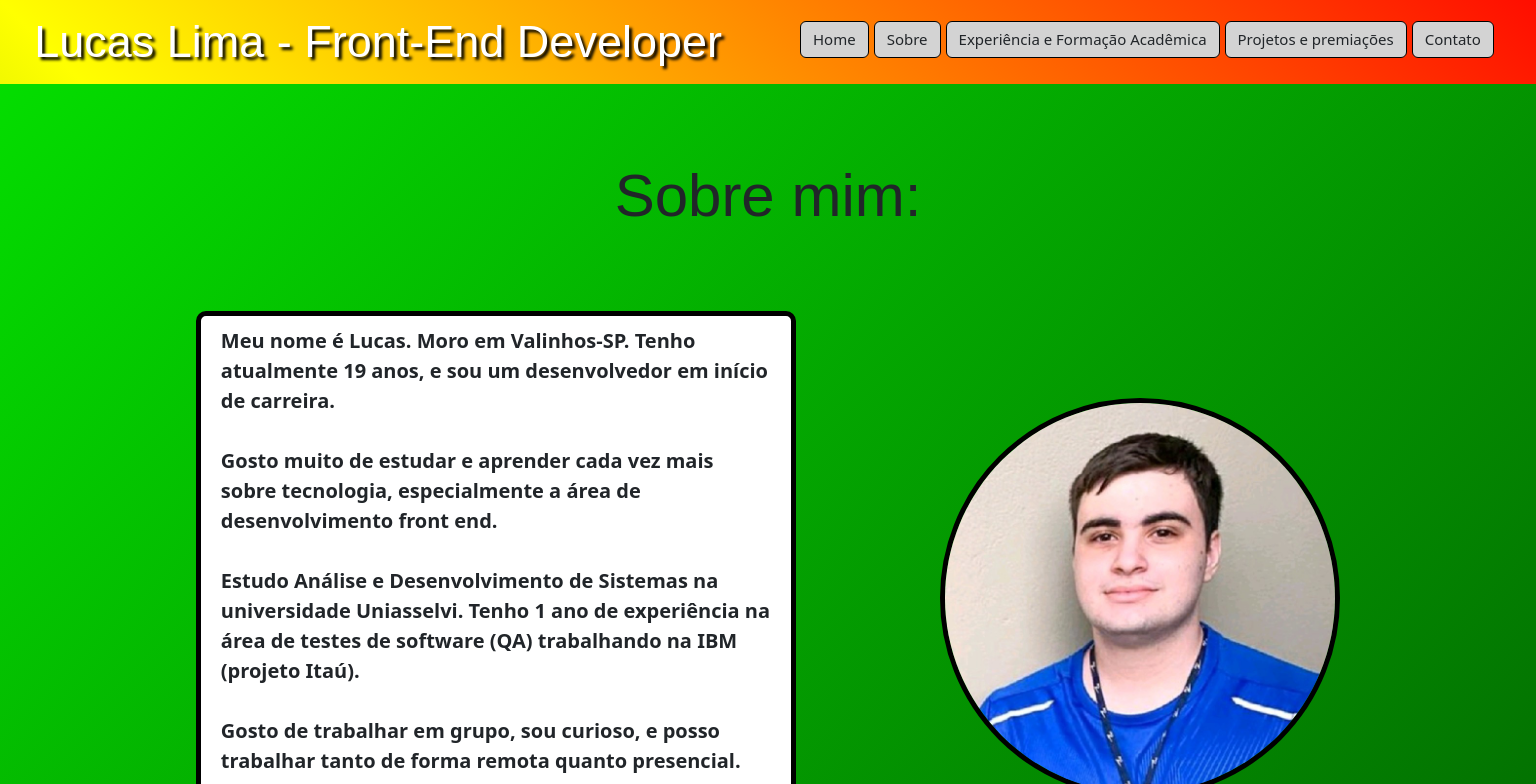
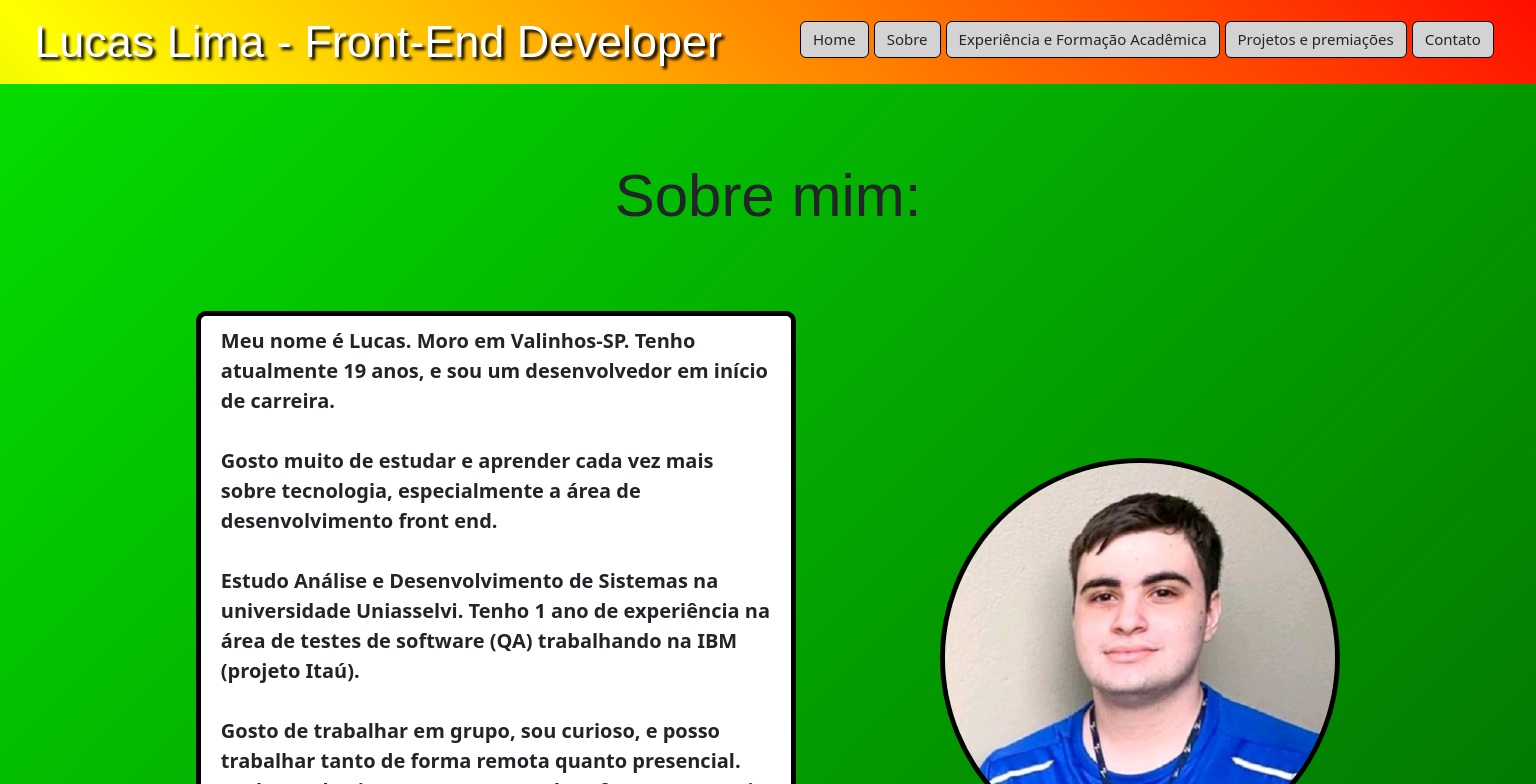
Before and after one commit to LucasFerreiraDeLima/Portfolio, an Angular app: page /sobre in a window 1536 px wide. Shown: the top 784 px of the page. Built offline with nearby package versions, Linux system fonts and the light colour scheme.

Commit message:
modificacoes-finais

```diff
--- a/src/app/home/home.component.css
+++ b/src/app/home/home.component.css
@@ -166,10 +166,10 @@
 
   .botao-individual {
     width: 200px;
-    height: 200px;
-    padding: 15px 15px;
+    height: 125px;
+    padding: 10px 10px;
     color: black;
-    font-size: 25px;
+    font-size: 20px;
     font-weight: bold;
     background-color: #FFF;
     text-decoration: none;
@@ -243,10 +243,10 @@
   }
 }
 
-@media screen and (min-width: 1337px) {
+@media screen and (min-width: 1337px) and (max-width: 2000px) {
   .container-home {
     width: 100%;
-    height: 100vh;
+    height: 100%;
     background: linear-gradient(135deg, #33E0FF 20%, #338AFF 80%);
     background-size: 300% 300%;
     animation: colors 10s ease infinite;
@@ -271,16 +271,15 @@
 
   .clicar-infos {
     display: flex;
-    justify-content: space-between;
+    justify-content: center;
   }
 
   .botoes {
     width: 100px;
     height: 275px;
     display: flex;
+    justify-content: center;
     align-items: center;
-    position: relative;
-    left: 23%;
   }
 
   .botao-individual {
@@ -303,3 +302,63 @@
   }
 
 }
+
+@media screen and (min-width: 2001px) and (max-width: 2560px) {
+  .container-home {
+    width: 100%;
+    height: 100%;
+    background: linear-gradient(135deg, #33E0FF 20%, #338AFF 80%);
+    background-size: 300% 300%;
+    animation: colors 10s ease infinite;
+    position: absolute;
+  }
+
+  .titulo-home {
+    font-size: 70px;
+    letter-spacing: 2px;
+    font-weight: bold;
+    font-family: 'Fjalla One', sans-serif;
+    text-align: center;
+    margin-top: 8%;
+  }
+
+  .titulo-home
+  :hover {
+    color: red;
+    cursor: pointer;
+    transition: .5s;
+  }
+
+  .clicar-infos {
+    display: flex;
+    justify-content: center;
+  }
+
+  .botoes {
+    width: 100px;
+    height: 275px;
+    display: flex;
+    justify-content: center;
+    align-items: center;
+  }
+
+  .botao-individual {
+    margin-right: 50px;
+    padding: 40px 25px;
+    color: black;
+    font-size: 20px;
+    font-weight: bold;
+    background-color: #FFF;
+    text-decoration: none;
+    transition: .8s;
+    display: block;
+    border-radius: 3px;
+  }
+
+  .botao-individual:hover {
+    color: #FFF;
+    background: red;
+    cursor: pointer;
+  }
+
+}
--- a/src/app/requisicoes-http/requisicoes-http.component.ts
+++ b/src/app/requisicoes-http/requisicoes-http.component.ts
@@ -27,8 +27,8 @@ export class RequisicoesHttpComponent implements OnInit{
 
   postJsonInfo() {
     let body = {
-      title: 'foo',
-      body: 'bar',
+      title: 'Olá',
+      body: 'Bom dia',
       userId: 1,
     }
 
--- a/src/app/sobre/sobre.component.css
+++ b/src/app/sobre/sobre.component.css
@@ -269,7 +269,76 @@
   }
 }
 
-@media screen and (min-width: 1337px) {
+@media screen and (min-width: 1337px) and (max-width: 2000px) {
+  .sobre {
+    width: 100%;
+    height: auto;
+    position: absolute;
+    background: linear-gradient(135deg, #04DD00, #036C01);
+  }
+
+  .sobre-topo {
+    margin-top: 5%;
+  }
+
+  .sobre-titulo {
+    font-size: 60px;
+    text-align: center;
+    font-family: 'Acme', sans-serif;
+    margin-bottom: 7px;
+  }
+
+  .sobre-conteudo {
+    margin-left: 3%;
+    margin-right: 3%;
+    margin-bottom: 65px;
+    display: flex;
+    flex-direction: row;
+    align-items: center;
+    justify-content: center;
+  }
+
+  .box {
+    padding: 10px 20px;
+    width: 600px;
+    margin-top: 5%;
+    position: relative;
+    justify-content: center;
+    margin-right: 10%;
+    background: white;
+    border-radius: 10px;
+    border: solid 5px black;
+  }
+
+  .box:hover {
+    cursor: pointer;
+    background-color: red;
+    transition: .8s;
+    color: white;
+  }
+
+  .texto-box {
+    font-size: 20px;
+    font-weight: bold;
+  }
+
+  img {
+    width: 400px;
+    margin-top: 80px;
+    border-radius: 50%;
+    border: solid 5px black;
+    margin-bottom: 20px;
+  }
+
+  img:hover {
+    cursor: pointer;
+    border-color: red;
+    transition: .6s;
+  }
+
+}
+
+@media screen and (min-width: 2001px) and (max-width: 2561px) {
   .sobre {
     width: 100%;
     height: auto;
--- a/src/app/sobre/sobre.component.html
+++ b/src/app/sobre/sobre.component.html
@@ -12,7 +12,8 @@
           Meu nome é Lucas. Moro em Valinhos-SP. Tenho atualmente 19 anos, e sou um desenvolvedor em início de carreira.<br> <br>
           Gosto muito de estudar e aprender cada vez mais sobre tecnologia, especialmente a área de desenvolvimento front end.<br><br>
           Estudo Análise e Desenvolvimento de Sistemas na universidade Uniasselvi. Tenho 1 ano de experiência na área de testes de software (QA) trabalhando na IBM (projeto Itaú).<br><br>
-          Gosto de trabalhar em grupo, sou curioso, e posso trabalhar tanto de forma remota quanto presencial. <br> <br>
+          Gosto de trabalhar em grupo, sou curioso, e posso trabalhar tanto de forma remota quanto presencial. Tenho conhecimentos em testes de software (manuais e automatizados),
+          linguagens de programação (JavaScript, TypeScript, Java, Python), frameworks e bibliotecas utilizados no desenvolvimento de sites. <br> <br>
           Para mais detalhes, consulte as outras páginas desse site.
         </p>
       </div>
```
